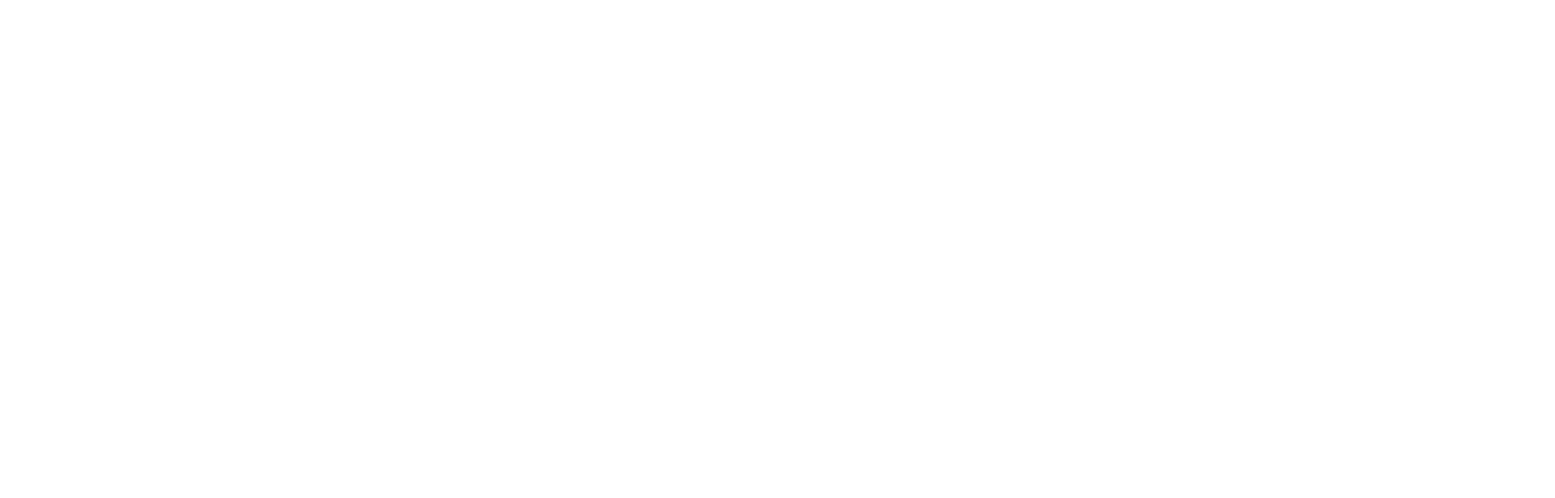
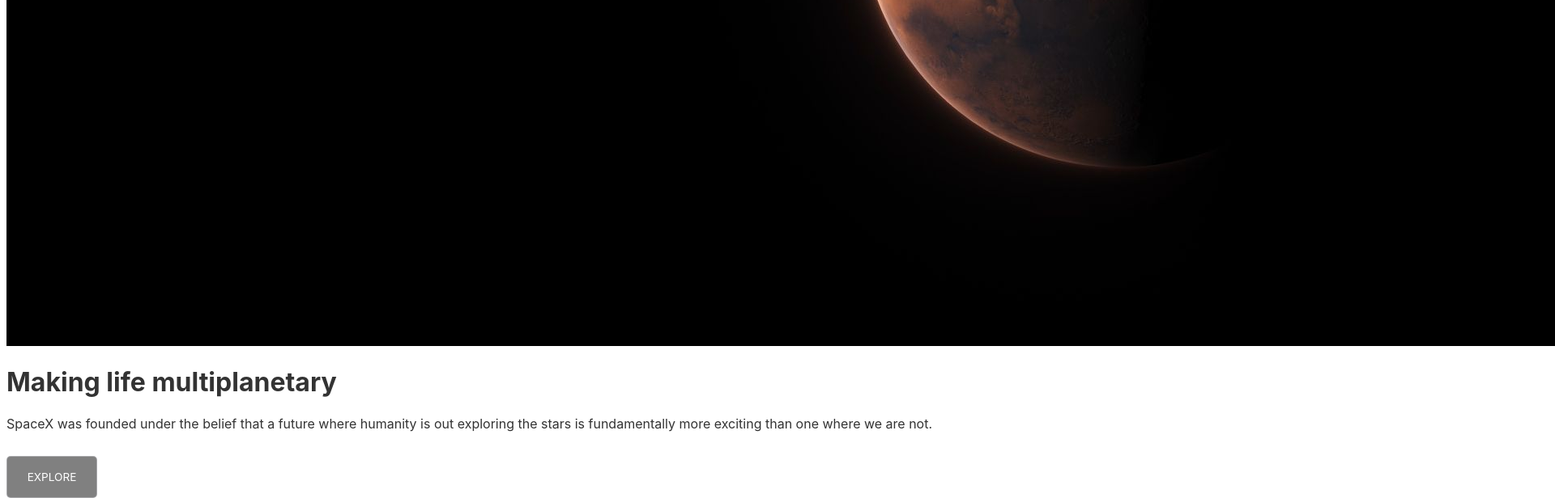
Before and after one commit to Radim-Zavadil/spaceX-svelte, a Svelte app: page / in a window 1280 px wide. Shown: the part 772-1388 px from the top of the page at 81% size, 1920 px wide, since content can reach past the window. Before the commit the page ends 800 px from the top, so only its background shows below. Built offline with nearby package versions, Linux system fonts and the light colour scheme.

Commit message:
button component

```diff
--- a/src/App.svelte
+++ b/src/App.svelte
@@ -1,9 +1,11 @@
 <script>
 	import Navigation from "./components/Navigation.svelte";
+	import Section from "./components/Section.svelte";
 </script>
 
 <main>
 	<Navigation/>
+	<Section image={"../public/img/mars.jpeg"} title={"Making life multiplanetary"} description={"SpaceX was founded under the belief that a future where humanity is out exploring the stars is fundamentally more exciting than one where we are not."} buttonText={"EXPLORE"}/>
 </main>
 
 <style>
--- /dev/null
+++ b/src/components/Section.svelte
@@ -0,0 +1,23 @@
+<script>
+    import Button from "../ui/Button.svelte";
+
+    export let image;
+    export let title;
+    export let description;
+    export let buttonText;
+
+    export let position;
+</script>
+
+<main>
+    <img src={image} alt="">
+    <div>
+        <h1>{title}</h1>
+        <p>{description}</p>
+        <Button buttonText={buttonText} />
+    </div>
+</main>
+
+<style>
+
+</style>
--- /dev/null
+++ b/src/ui/Button.svelte
@@ -0,0 +1,30 @@
+<script>
+    export let buttonText;
+</script>
+
+<main>
+    <p>{buttonText}</p>
+
+</main>
+
+<style>
+    main{
+        display: flex;
+        justify-content: center;
+        align-items: center;
+        height: 50px;
+        width: 70px;
+        background-color: rgba(10, 10, 10, 0.517);
+        padding: 0px 20px;
+        border: 1px solid rgba(240, 240, 250, 0.35);
+        border-radius: 5px;
+        cursor: pointer;
+        margin-top: 30px;
+    }
+
+    p{
+        color: #fff;
+        text-transform: uppercase;
+        font-size: 0.85em;
+    }
+</style>
```
